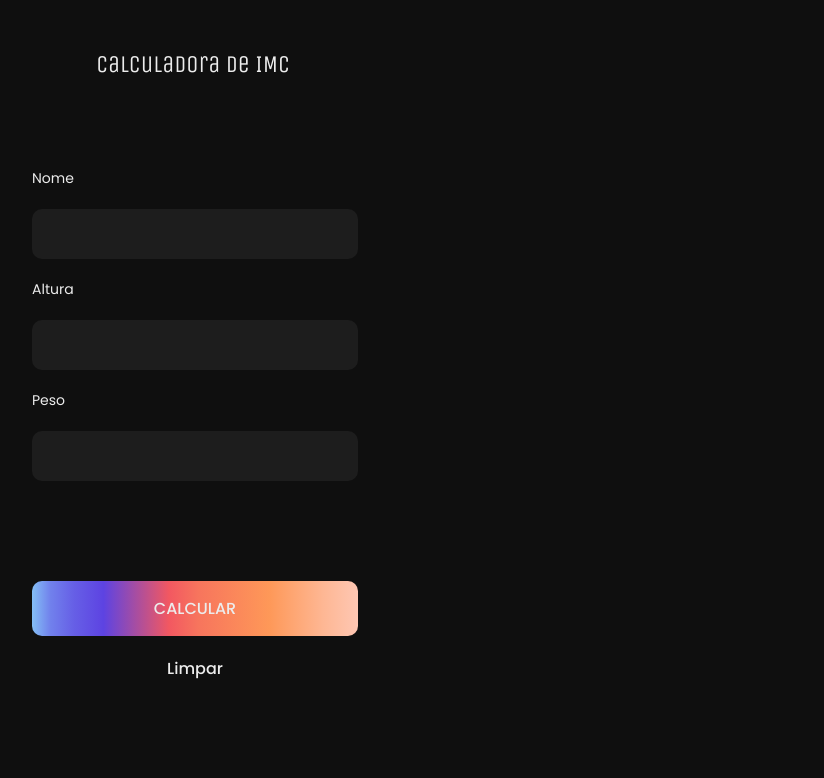
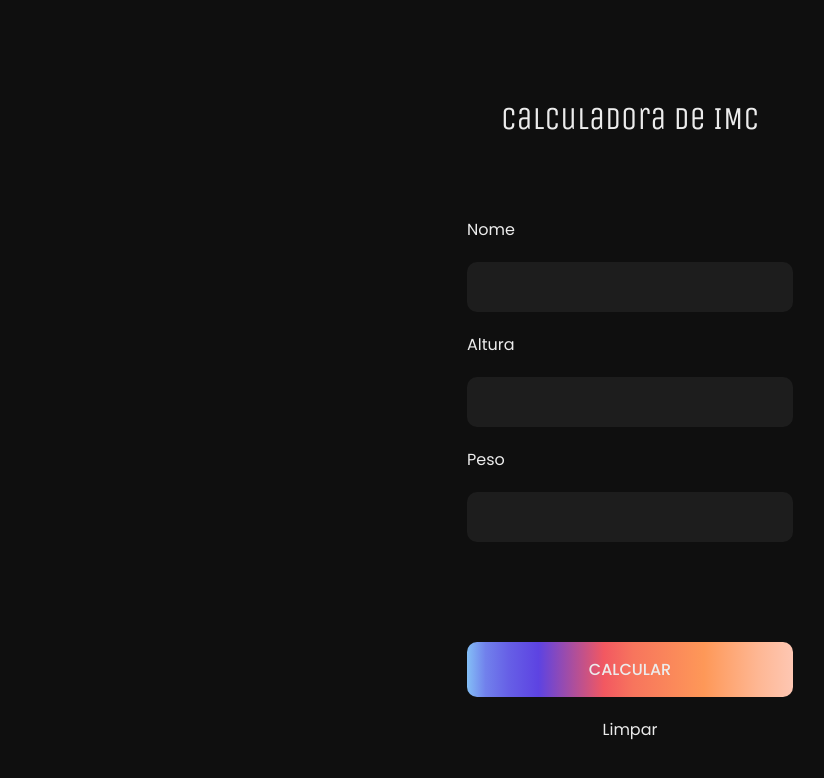
Before and after one commit to Rafaelawngr/calculaora-imc-vue, a Vue app in the folder calculadora-imc/: page / in a window 1280 px wide. Shown: the top 778 px of the page, without its empty margins (10-834 px from the left). Built offline with nearby package versions, Linux system fonts and the light colour scheme.

Commit message:
alterações css

```diff
--- a/calculadora-imc/src/assets/main.css
+++ b/calculadora-imc/src/assets/main.css
@@ -7,6 +7,9 @@
 }
 
 #app {
+  display: flex;
+  flex-direction: column;
+  align-items: center;
   max-width: 1280px;
   margin: 0 auto;
   padding: 2rem;
--- a/calculadora-imc/src/components/formulario.vue
+++ b/calculadora-imc/src/components/formulario.vue
@@ -41,7 +41,7 @@
 	}
 
 	label {
-		font-size: 14px;
+		font-size: 1rem;
 		font-weight: 400;
 		line-height: normal;
 	}
@@ -53,7 +53,7 @@
 		border: none;
 		background-color: #1D1D1D;
 		padding: 20px;
-		font-size: 12px;
+		font-size: .80rem;
 	}
 
 	input:focus {
@@ -77,7 +77,7 @@
 		gap: 10px;
 		border: none;
 		color: #ECECEC;
-		font-size: 16px;
+		font-size: 1rem;
 		text-transform: uppercase;
 		font-weight: 500;
 		line-height: normal;
@@ -92,8 +92,8 @@
 	}
 
 	.btn-clean {
-		font-size: 16px;
-		font-weight: 500;
+		font-size: 1rem;
+		font-weight: 400;
 		border: none;
 		cursor: pointer;
 	}
--- a/calculadora-imc/src/components/titulo.vue
+++ b/calculadora-imc/src/components/titulo.vue
@@ -12,15 +12,12 @@
 .title {
 	display: flex;
 	width: 326px;
-	padding: 10px;
 	justify-content: center;
 	align-items: center;
-	gap: 10px;
 	font-family: Unica One;
-	font-size: 24px;
-	font-style: normal;
+	font-size: 2rem;
 	font-weight: 400;
-	line-height: normal;
+	margin-top: 60px;
 	margin-bottom: 80px;
 }
 
```
